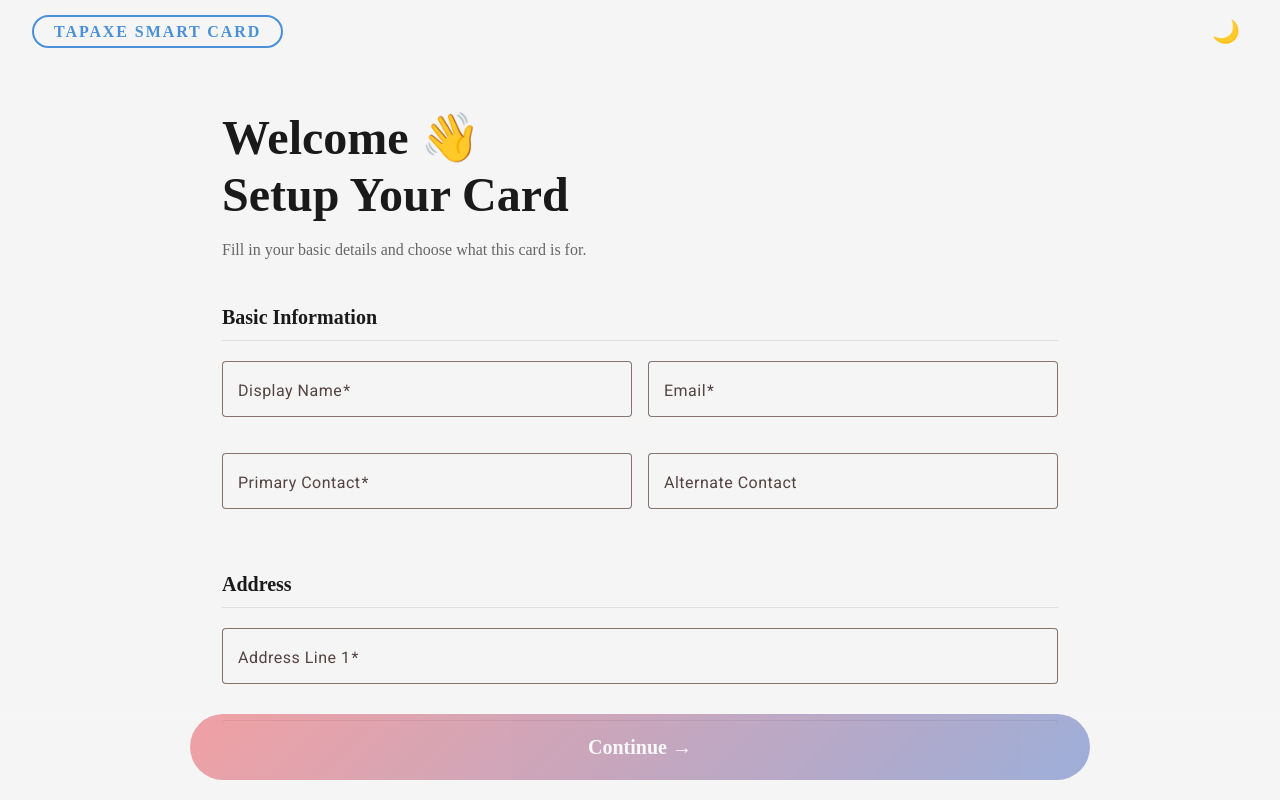
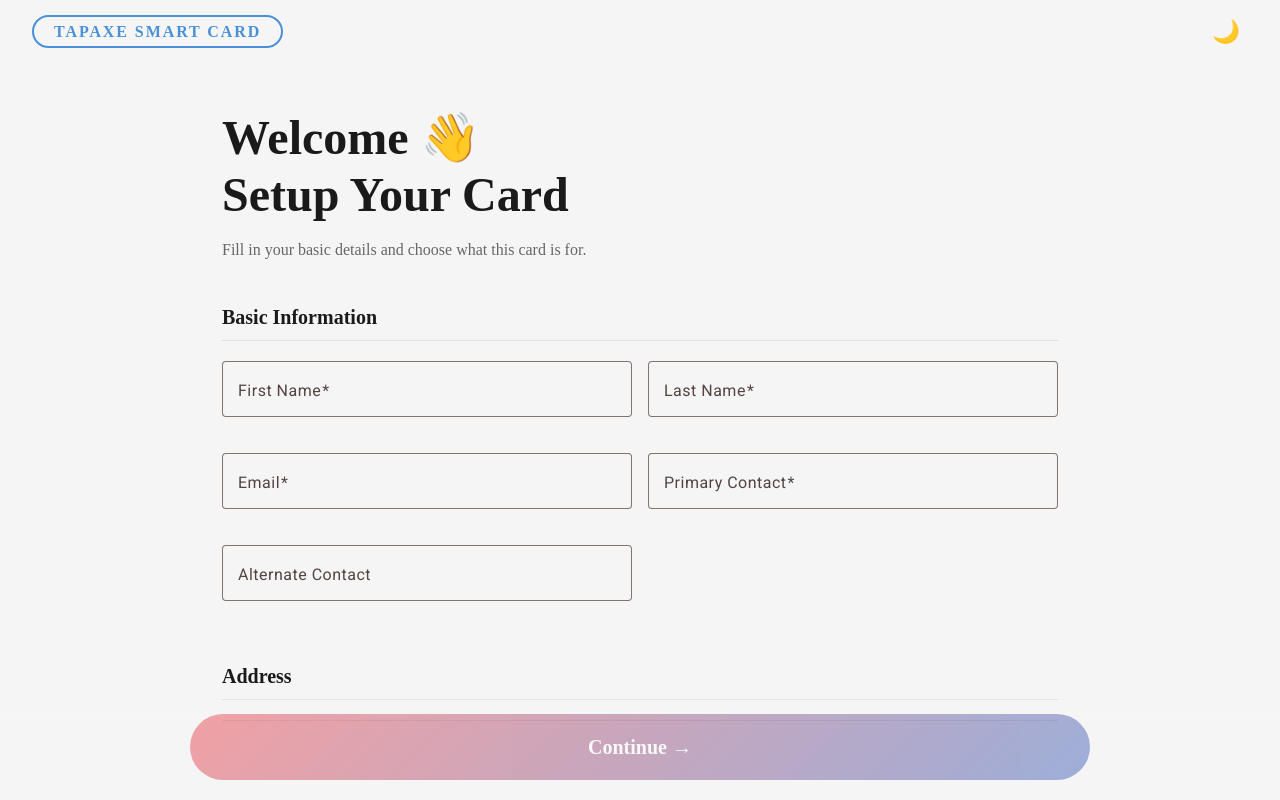
Before and after one commit to BasawarajBiradar/digital_details_frontend_techJagannath, an Angular app: page /setup in a window 1280 px wide. Shown: the top 800 px of the page. Built offline with nearby package versions, Linux system fonts and the light colour scheme.

Commit message:
register api integartion for basic information

```diff
--- a/src/app/core/services/profile-api.ts
+++ b/src/app/core/services/profile-api.ts
@@ -26,6 +26,6 @@ export class ProfileApiService {
   constructor(private http: HttpClient) {}
 
   saveCommonProfile(payload: CommonProfilePayload): Observable<any> {
-    return this.http.post(`${this.baseUrl}/profile/common`, payload);
+    return this.http.post(`${this.baseUrl}/api/user-management/register`, payload);
   }
 }
--- a/src/app/features/setup-card/setup-card.html
+++ b/src/app/features/setup-card/setup-card.html
@@ -12,10 +12,18 @@
       <h2 class="form-section__title">Basic Information</h2>
       <div class="form-grid">
         <mat-form-field appearance="outline">
-          <mat-label>Display Name</mat-label>
-          <input matInput formControlName="display_name" placeholder="Name shown on card"/>
-          @if (commonForm.get('display_name')?.touched && commonForm.get('display_name')?.hasError('required')) {
-            <mat-error>Display name is required</mat-error>
+          <mat-label>First Name</mat-label>
+          <input matInput formControlName="first_name" placeholder="First name"/>
+          @if (commonForm.get('first_name')?.touched && commonForm.get('first_name')?.hasError('required')) {
+            <mat-error>First name is required</mat-error>
+          }
+        </mat-form-field>
+
+        <mat-form-field appearance="outline">
+          <mat-label>Last Name</mat-label>
+          <input matInput formControlName="last_name" placeholder="Last name"/>
+          @if (commonForm.get('last_name')?.touched && commonForm.get('last_name')?.hasError('required')) {
+            <mat-error>Last name is required</mat-error>
           }
         </mat-form-field>
 
--- a/src/app/features/setup-card/setup-card.ts
+++ b/src/app/features/setup-card/setup-card.ts
@@ -49,7 +49,8 @@ export class SetupCardComponent {
     private profileApi: ProfileApiService
   ) {
     this.commonForm = this.fb.group({
-      display_name:             ['', Validators.required],
+      first_name:               ['', Validators.required],
+      last_name:                ['', Validators.required],
       email:                    ['', [Validators.required, Validators.email]],
       primary_contact_number:   ['', [Validators.required, Validators.pattern(/^\+?[0-9]{10,15}$/)]],
       alternate_contact_number: [''],
@@ -98,8 +99,8 @@ export class SetupCardComponent {
 
     // Map form field names → API field names
     const payload: CommonProfilePayload = {
-      firstName:        formValue.display_name.split(' ')[0] ?? formValue.display_name,
-      lastName:         formValue.display_name.split(' ').slice(1).join(' ') ?? '',
+      firstName:        formValue.first_name || '',
+      lastName:         formValue.last_name || '',
       emailId:          formValue.email,
       phoneNumber:      formValue.primary_contact_number,
       alternateNumber:  formValue.alternate_contact_number ?? '',
```
